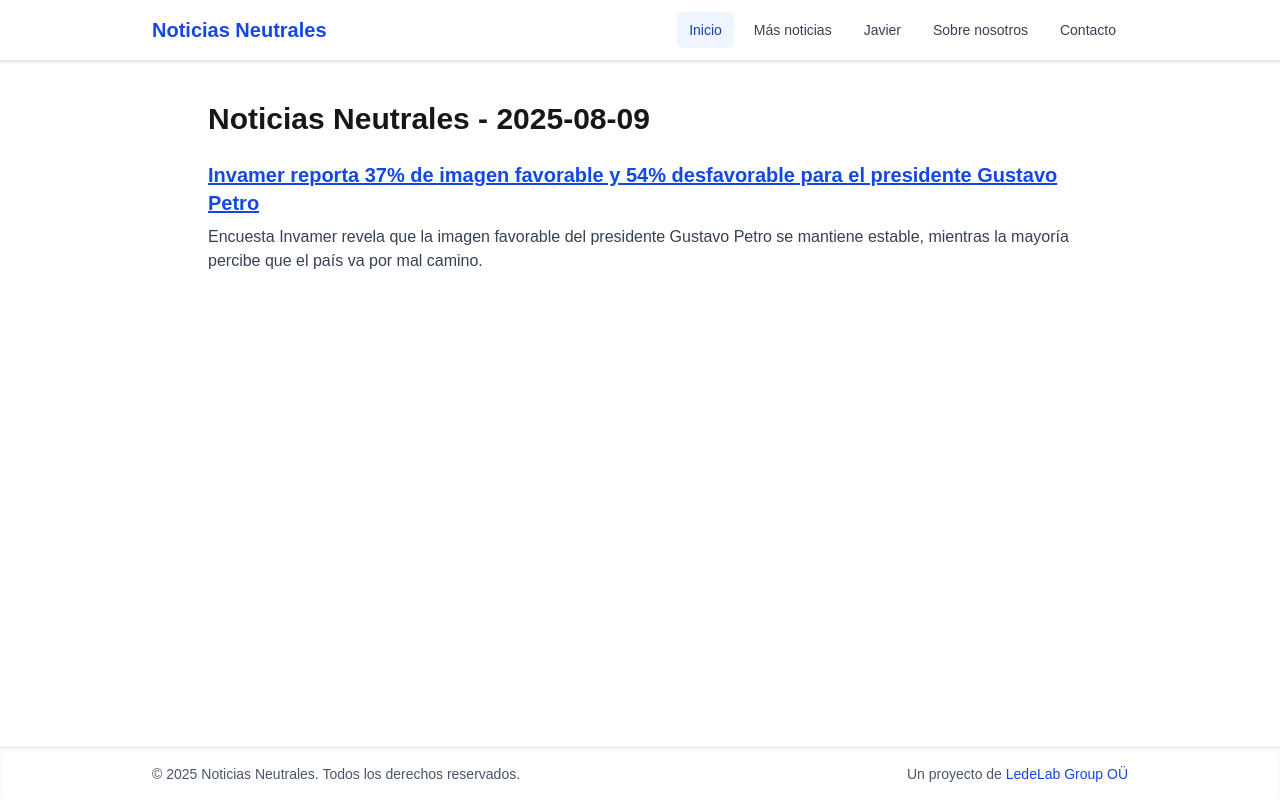
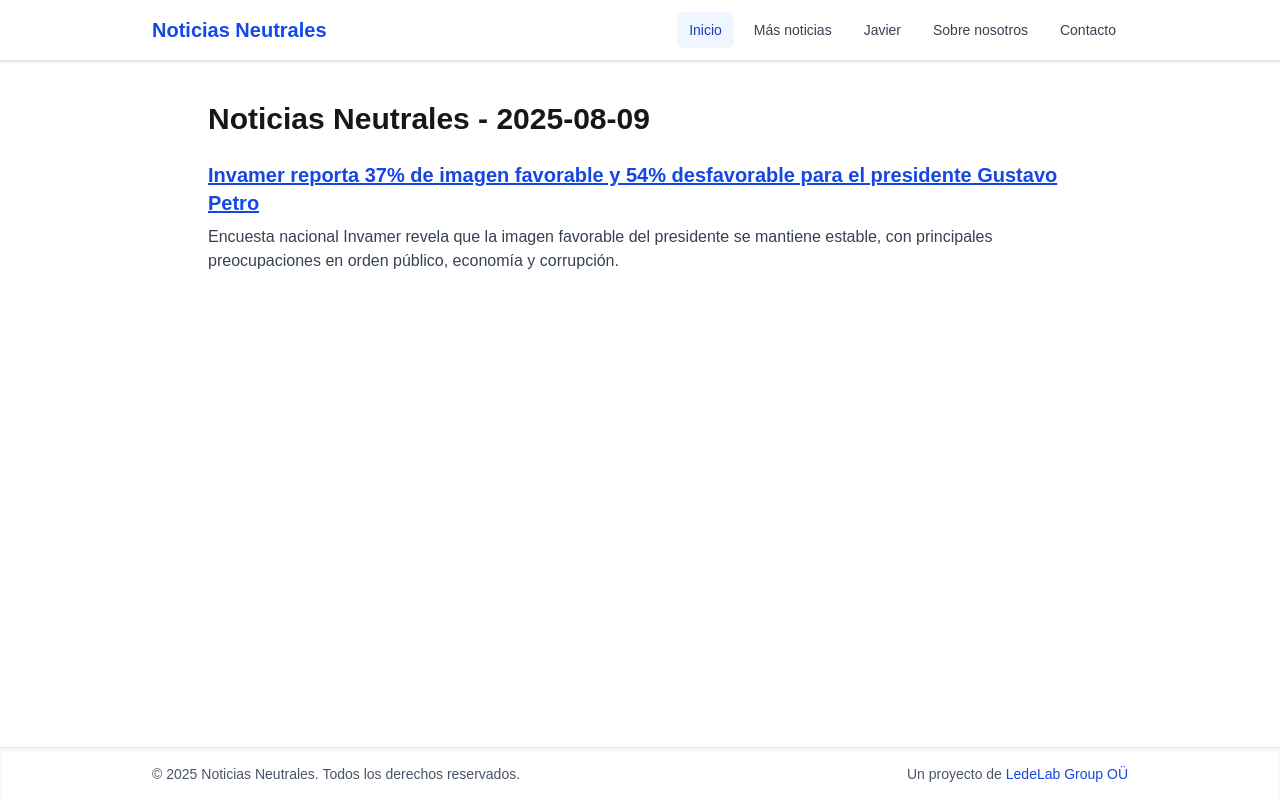
Before and after one commit to ledelab2030/noticias-neutrales, a Next.js app: page / in a window 1280 px wide. Built offline with nearby package versions, Linux system fonts and the light colour scheme.

Commit message:
fix noticias

```diff
--- a/src/data/noticias.ts
+++ b/src/data/noticias.ts
@@ -4,8 +4,8 @@ export type Noticia = {
   id: string
   titulo: string
   resumen: string
-  contenido: string[] // siempre array de párrafos
-  fecha: string // ISO YYYY-MM-DD
+  contenido: string[]
+  fecha: string // YYYY-MM-DD
   pais?: string
   etiquetas?: string[]
   fuente?: string
@@ -17,36 +17,28 @@ export const noticias: Noticia[] = [
     id: "colombia-invamer-ago-2025",
     fecha: "2025-08-09",
     pais: "Colombia",
-    titulo:
-      "Invamer reporta 37% de imagen favorable y 54% desfavorable para el presidente Gustavo Petro",
-    resumen:
-      "Encuesta Invamer revela que la imagen favorable del presidente Gustavo Petro se mantiene estable, mientras la mayoría percibe que el país va por mal camino.",
+    titulo: "Invamer reporta 37% de imagen favorable y 54% desfavorable para el presidente Gustavo Petro",
+    resumen: "Encuesta nacional Invamer revela que la imagen favorable del presidente se mantiene estable, con principales preocupaciones en orden público, economía y corrupción.",
     contenido: [
       "La firma Invamer divulgó su medición nacional de opinión pública (Colombia Opina #18), solicitada por Noticias Caracol y Blu Radio y publicada por Cambio Colombia. Según el informe, el 37% de los consultados mantiene una percepción favorable del presidente Gustavo Petro y el 54% expresa una percepción desfavorable.",
       "El trabajo de campo se realizó entre el 30 de julio y el 5 de agosto de 2025 en 84 municipios de todas las regiones, mediante 1.840 entrevistas presenciales en hogares. El estudio empleó muestreo probabilístico multietápico, reporta un margen de error de 2,95% (95% de confianza) y declara cumplimiento de la norma ISO 20252:2019 y la Ley 2494 de 2025.",
       "Entre los resultados, predomina la percepción de ‘mal camino’ sobre la situación del país; como principales problemas se mencionan orden público, desempleo/economía y corrupción. En temas de seguridad, la mayoría se inclina por insistir en diálogos para alcanzar acuerdos y rechaza sacrificar justicia. Las instituciones con mejor imagen son las Fuerzas Militares y la Iglesia Católica, mientras que el Congreso, los partidos y el ELN registran los niveles más bajos."
     ],
-    etiquetas: ["encuesta", "política", "Colombia"],
     fuente: "Invamer (PDF) vía Cambio Colombia",
-    url_fuente:
-      "https://raw.githubusercontent.com/ledelab2030/noticias-neutrales/main/public/encuestas/2025-08/invamer-colombia-opina-18.pdf"
+    url_fuente: "https://raw.githubusercontent.com/ledelab2030/noticias-neutrales/main/public/encuestas/2025-08/invamer-colombia-opina-18.pdf"
   },
-
-  // Ejemplo de noticia con 1 párrafo (también array)
   {
-    id: "colombia-salud-2025-08-08",
+    id: "colombia-analisis-uprimny-2025-08-08",
     fecha: "2025-08-08",
     pais: "Colombia",
-    titulo: "Colombia actualiza políticas de salud pública",
-    resumen:
-      "El Ministerio de Salud anunció medidas para fortalecer la atención primaria.",
+    titulo: "Análisis de Rodrigo Uprimny sobre la consulta popular propuesta por el Gobierno Petro",
+    resumen: "El jurista explica alcances y limitaciones de la propuesta de consulta popular, destacando retos jurídicos y políticos.",
     contenido: [
-      "El 8 de agosto de 2025 el Ministerio de Salud presentó un paquete de reformas orientadas a reforzar la atención primaria..."
+      "En entrevista con Noticias Caracol, el jurista Rodrigo Uprimny analizó la propuesta del Gobierno Petro para convocar una consulta popular el 7 de agosto de 2025. Señaló que este mecanismo permitiría a la ciudadanía pronunciarse sobre reformas clave en salud, educación y pensiones.",
+      "Uprimny advirtió que, aunque la consulta es legal, sus efectos dependerán de que las preguntas sean claras y específicas. También subrayó que, en caso de ser aprobada por mayoría, tendría carácter vinculante siempre que participe al menos un tercio del censo electoral.",
+      "Puedes ver la entrevista completa en el canal de YouTube de Noticias Caracol: https://www.youtube.com/live/JhqTQ838c_k?si=e6oQ9rRVeFkmJlk3"
     ],
-    etiquetas: ["salud", "Colombia"],
-    fuente: "Ministerio de Salud",
-    url_fuente: "https://www.minsalud.gov.co/"
+    fuente: "Noticias Caracol",
+    url_fuente: "https://www.youtube.com/live/JhqTQ838c_k?si=e6oQ9rRVeFkmJlk3"
   }
-
-  // Agrega aquí el resto de tus noticias siguiendo el mismo formato
 ]
```
